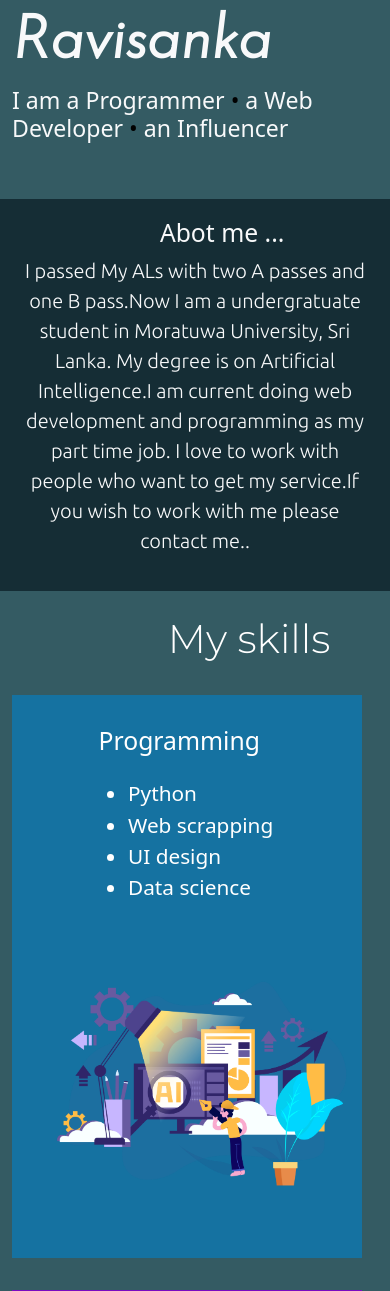
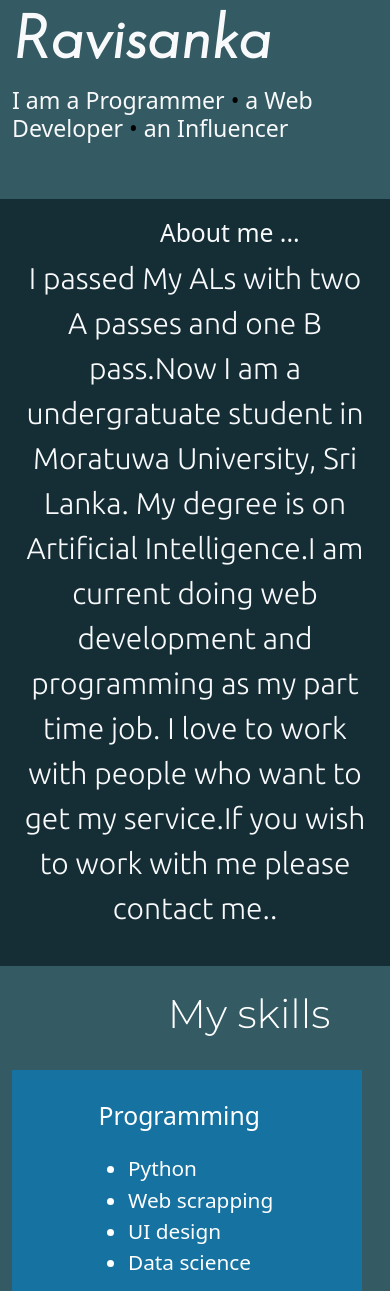
Before and after one commit to Wilbax/myPortfolio, a Flask app: page / in a window 390 px wide. Shown: the part 428-1719 px from the top of the page. Run offline with Flask 2, Linux system fonts and the light colour scheme; some libraries are stand-ins or nearby versions.

Commit message:
Initial commit

```diff
--- a/static/css/style.css
+++ b/static/css/style.css
@@ -80,6 +80,16 @@
     #x{
         margin-left: 0;
     }
+    body{
+        font-size: 20px;
+    }
+    #about_text{
+        font-size: 30px;
+    }
+    .about{
+        font-size: 35px;
+    }
+
 }
 
 #skill_h2{
--- a/templates/index.html
+++ b/templates/index.html
@@ -50,10 +50,10 @@
                 <img id="my_image" src="{{ url_for("static", filename="images/image31.png")  }}" class="rounded-circle imgcenter">
             </div>
             <div class="col-lg-8 my-auto">
-                    <h2 class="j1 pt-2 mx-auto text-light">
+                    <h2 class="j1 pt-2 mx-auto text-light" class="me_j">
                         I am Janith Ravisanka
                     </h2>
-                    <h3 class="mx-auto text-light">
+                    <h3 class="mx-auto text-light" class="me_r">
                         I am a Programmer <span style="color: black">•</span> a Web Developer <span style="color: black">•</span> an Influencer
                     </h3>
             </div>
@@ -63,7 +63,7 @@
     <!-- about -->
     <section id="about" class="">
         <div class="about">
-            <h2 class="text-light">Abot me ...</h2>
+            <h2 class="text-light">About me ...</h2>
         </div>
         <div>
             <p class="text-light " id="about_text">
```
